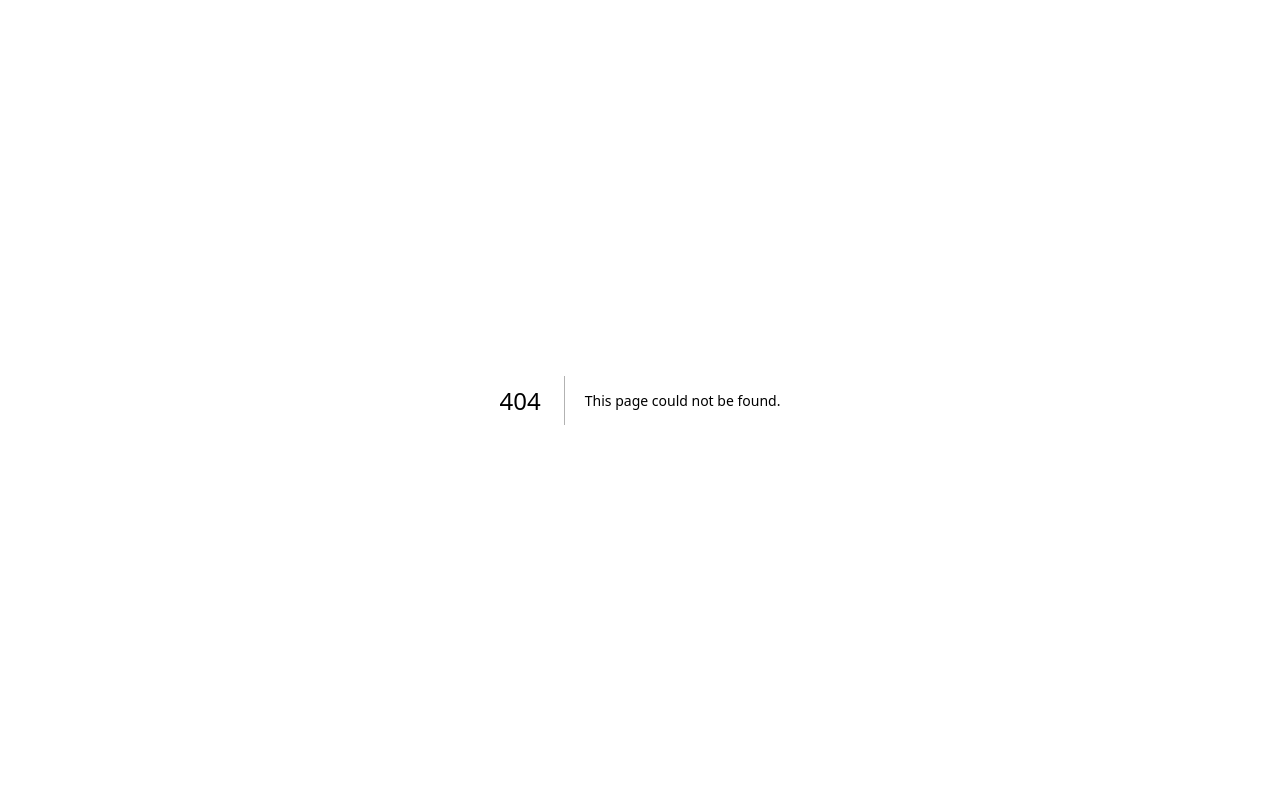
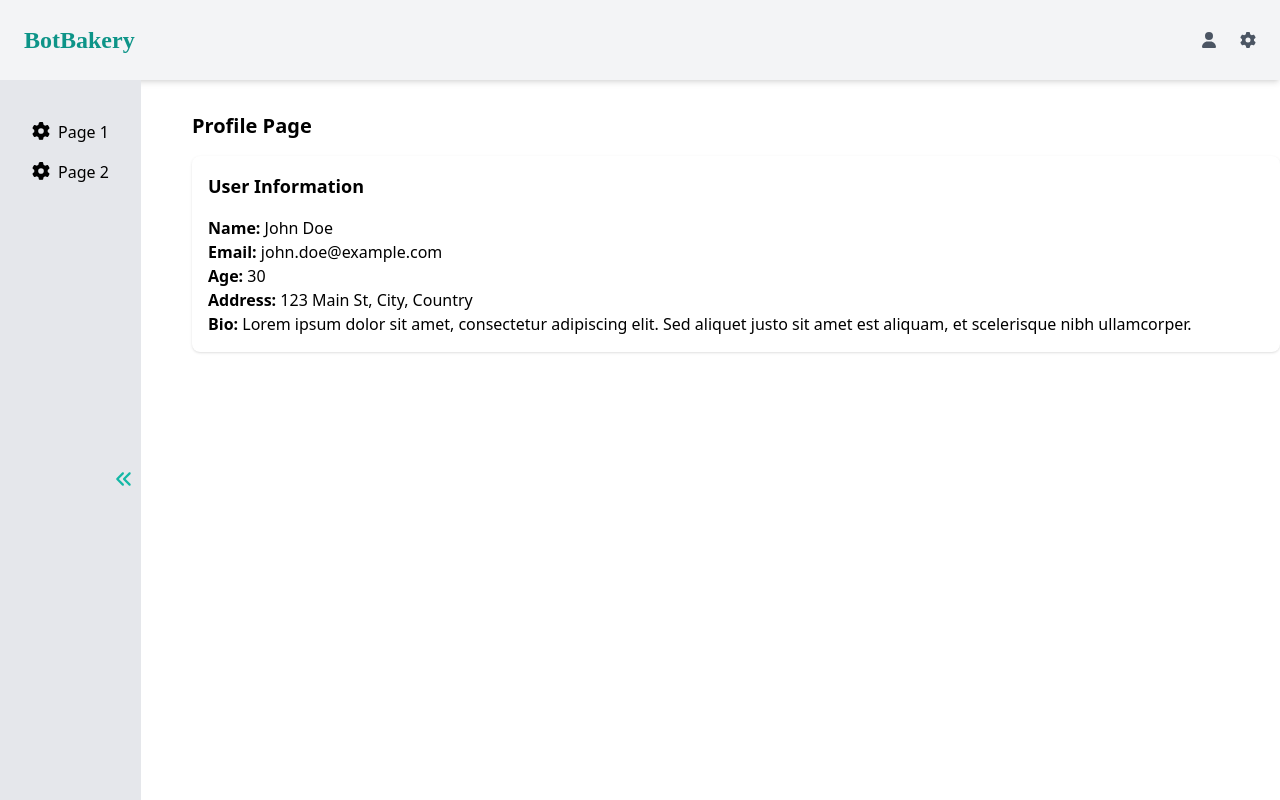
Before and after one commit to ShahidHameed4/anread, a Next.js app: page /dashboard/page1 in a window 1280 px wide. Before the commit this address had no page. Built offline with nearby package versions, Linux system fonts and the light colour scheme.

Commit message:
dashboard adjustments and side menu

```diff
--- /dev/null
+++ b/components/dashboard/DashboardPage.tsx
@@ -0,0 +1,30 @@
+// components/ProfilePage.js
+
+const ProfilePage = () => {
+    // Sample user data
+    const user = {
+      name: 'John Doe',
+      email: 'john.doe@example.com',
+      age: 30,
+      address: '123 Main St, City, Country',
+      bio: 'Lorem ipsum dolor sit amet, consectetur adipiscing elit. Sed aliquet justo sit amet est aliquam, et scelerisque nibh ullamcorper.'
+    };
+
+    return (
+      <div className="container mx-auto py-8">
+        <h2 className="text-xl font-semibold mb-4">Profile Page</h2>
+
+        {/* User information */}
+        <div className="bg-white p-4 shadow rounded-lg">
+          <h3 className="text-lg font-semibold mb-4">User Information</h3>
+          <p><strong>Name:</strong> {user.name}</p>
+          <p><strong>Email:</strong> {user.email}</p>
+          <p><strong>Age:</strong> {user.age}</p>
+          <p><strong>Address:</strong> {user.address}</p>
+          <p><strong>Bio:</strong> {user.bio}</p>
+        </div>
+      </div>
+    );
+  };
+
+  export default ProfilePage;
--- /dev/null
+++ b/components/dashboard/Header.tsx
@@ -0,0 +1,78 @@
+import { useState } from "react";
+import Link from "next/link";
+import { FontAwesomeIcon } from "@fortawesome/react-fontawesome";
+import { faUser, faCog, faSignOutAlt } from "@fortawesome/free-solid-svg-icons";
+
+const DashboardHeader = () => {
+  const [isProfileMenuOpen, setIsProfileMenuOpen] = useState(false);
+  const [isSettingsMenuOpen, setIsSettingsMenuOpen] = useState(false);
+
+  const toggleProfileMenu = () => {
+    setIsProfileMenuOpen(!isProfileMenuOpen);
+    // Close settings menu if open
+    setIsSettingsMenuOpen(false);
+  };
+
+  const toggleSettingsMenu = () => {
+    setIsSettingsMenuOpen(!isSettingsMenuOpen);
+    // Close profile menu if open
+    setIsProfileMenuOpen(false);
+  };
+
+  return (
+    <div className="bg-gray-100 shadow-md px-6">
+      <div className="container mx-auto h-20 flex items-center justify-between">
+        {/* Logo or App Name on the Left */}
+        <Link href="/dashboard">
+          <div className="text-gray-600 hover:text-gray-900">
+            <span className="text-2xl font-bold font-pacifico text-teal-600">
+              BotBakery
+            </span>
+          </div>
+        </Link>
+
+        {/* User Profile and Settings on the Right */}
+        <div className="flex items-center gap-6">
+          {/* User Profile */}
+          <div className="text-gray-600 hover:text-gray-900 relative">
+            <FontAwesomeIcon icon={faUser} onClick={toggleProfileMenu} />
+            {/* Profile Menu */}
+            {isProfileMenuOpen && (
+              <div className="absolute right-0 mt-2 w-48 bg-white rounded-md shadow-lg py-1">
+                <Link href="/profile">
+                  <div className="block px-4 py-2 text-gray-600 hover:text-gray-900">
+                    Profile
+                  </div>
+                </Link>
+                <div className="block px-4 py-2 text-gray-600 hover:text-gray-900">
+                  Settings
+                </div>
+                <div className="block px-4 py-2 text-gray-600 hover:text-gray-900">
+                  <FontAwesomeIcon icon={faSignOutAlt} />
+                  <span className="ml-2">Logout</span>
+                </div>
+              </div>
+            )}
+          </div>
+          {/* Settings */}
+          <div className="text-gray-600 hover:text-gray-900 relative">
+            <FontAwesomeIcon icon={faCog} onClick={toggleSettingsMenu} />
+            {/* Settings Menu */}
+            {isSettingsMenuOpen && (
+              <div className="absolute right-0 mt-2 w-48 bg-white rounded-md shadow-lg py-1">
+                <div className="block px-4 py-2 text-gray-600 hover:text-gray-900">
+                  Account Settings
+                </div>
+                <div className="block px-4 py-2 text-gray-600 hover:text-gray-900">
+                  Security
+                </div>
+              </div>
+            )}
+          </div>
+        </div>
+      </div>
+    </div>
+  );
+};
+
+export default DashboardHeader;
--- /dev/null
+++ b/components/dashboard/Layout.tsx
@@ -0,0 +1,34 @@
+// components/Layout.js
+
+import { useState } from 'react';
+import Header from './Header';
+import SideMenu from './SideMenu';
+
+const Layout = ({ children }) => {
+  const [isSideMenuOpen, setIsSideMenuOpen] = useState(true);
+
+  const toggleSideMenu = () => {
+    setIsSideMenuOpen(!isSideMenuOpen);
+  };
+
+  return (
+    <div className="flex">
+      {/* Header and side menu content */}
+      <div className="w-full">
+        <Header />
+        <div className="flex">
+          {/* Side menu on the left */}
+          <div className={`w-1/8 ${isSideMenuOpen ? '' : 'w-1/20'}`}>{/* Adjusted width when side menu is closed */}
+            <SideMenu isOpen={isSideMenuOpen} toggleSideMenu={toggleSideMenu} />
+          </div>
+          {/* Page content on the right */}
+          <div className={`w-full ${isSideMenuOpen ? 'ml-48' : 'ml-12'}`}>{/* Adjusted ml-48 when side menu is open */}
+            {children}
+          </div>
+        </div>
+      </div>
+    </div>
+  );
+};
+
+export default Layout;
--- /dev/null
+++ b/components/dashboard/SideMenu.tsx
@@ -0,0 +1,38 @@
+import Link from 'next/link';
+import { FontAwesomeIcon } from '@fortawesome/react-fontawesome';
+import { faCog, faAngleDoubleLeft, faAngleDoubleRight } from '@fortawesome/free-solid-svg-icons';
+
+const SideMenu = ({ isOpen, toggleSideMenu }) => {
+  // Define side menu pages
+  const pages = [
+    { title: 'Page 1', route: '/dashboard/page1', icon: faCog },
+    { title: 'Page 2', route: '/dashboard/page2', icon: faCog },
+    // Add more pages here
+  ];
+
+  return (
+    <div className={`fixed left-0 h-full bg-gray-200 w-${isOpen ? '64' : '12'} overflow-hidden transition-all duration-300`}>
+      <div className="flex justify-between items-center p-4">
+        <div className="absolute top-1/2 right-0 transform -translate-y-1/2">
+          <FontAwesomeIcon icon={isOpen ? faAngleDoubleLeft : faAngleDoubleRight} className="text-lg text-teal-500 cursor-pointer mr-2" onClick={toggleSideMenu} />
+        </div>
+      </div>
+      <div className="px-4">
+        <ul>
+          {pages.map((page, index) => (
+            <li key={index} className={`flex items-center ${isOpen ? '' : 'opacity-20'}`}>
+              <div className={`w-full py-2 px-4 rounded-md cursor-pointer hover:bg-teal-500 hover:text-white ${isOpen ? '' : 'hidden'}`}>
+                <FontAwesomeIcon icon={page.icon} className="text-lg mr-2" />
+                <Link href={page.route}>
+                  <span>{page.title}</span>
+                </Link>
+              </div>
+            </li>
+          ))}
+        </ul>
+      </div>
+    </div>
+  );
+};
+
+export default SideMenu;
--- a/package.json
+++ b/package.json
@@ -16,6 +16,7 @@
     "framer-motion": "^11.0.14",
     "next": "latest",
     "react": "^18.2.0",
+    "react-chartjs-2": "^5.2.0",
     "react-dom": "^18.2.0",
     "typed.js": "^2.1.0"
   },
--- /dev/null
+++ b/pages/dashboard/page1.tsx
@@ -0,0 +1,15 @@
+
+
+import Layout from '../../components/dashboard/Layout';
+import Dashboard from '../../components/dashboard/SideMenu';
+import DashboardPage from '../../components/dashboard/DashboardPage';
+
+const Page1 = () => {
+  return (
+    <Layout>
+      <DashboardPage />
+    </Layout>
+  );
+};
+
+export default Page1;
```
Also changed, not shown: pages/dashboard/index.tsx (added, +14 -0 lines), 1 other file (tests, documents, lock files or other folders).
